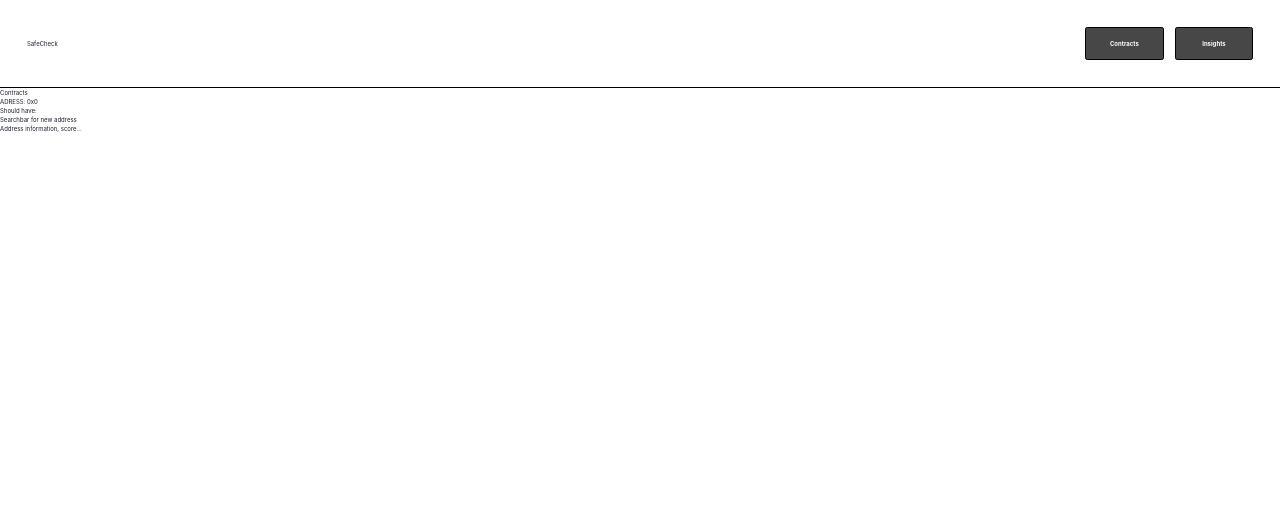
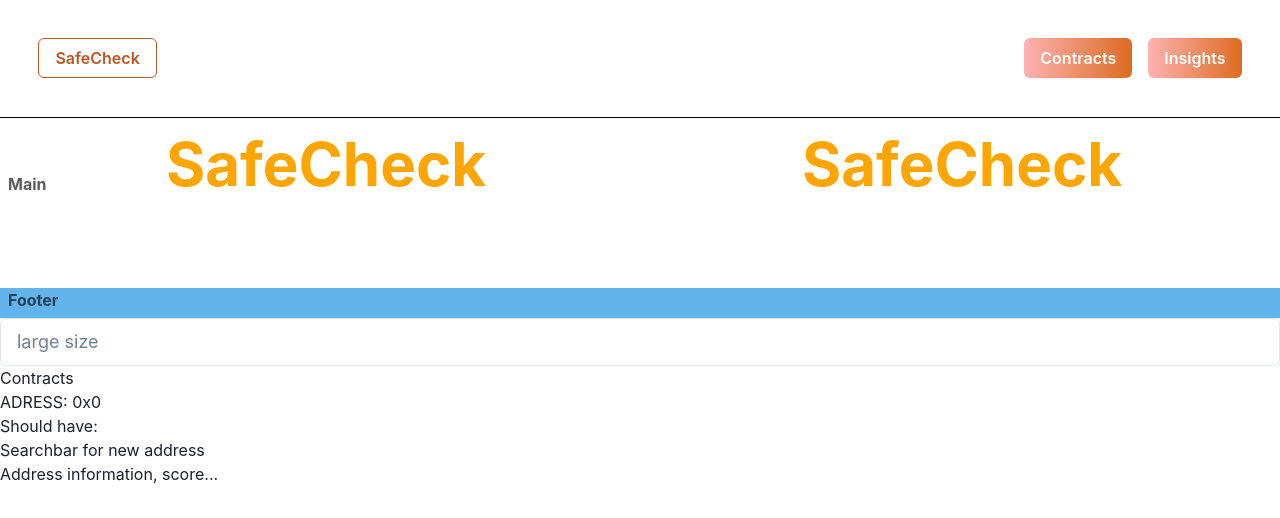
Before and after one commit to julio4/safecheck-monorepo, a React app in the folder packages/front/: page /contracts/0x0 in a window 1280 px wide. Built offline with nearby package versions, Linux system fonts and the light colour scheme.

Commit message:
contracts

```diff
--- a/packages/front/src/components/Header.jsx
+++ b/packages/front/src/components/Header.jsx
@@ -1,5 +1,7 @@
 import { Link, Outlet } from 'react-router-dom';
 import '../css/Header.css';
+
+import { Button } from '@chakra-ui/react';
 
 const Header = (props => {
   return (
@@ -7,14 +9,20 @@ const Header = (props => {
       <header>
         <nav className='bar'>
           <div>
-            <h1>SafeCheck</h1>
+            <Link to='/'>
+              <Button colorScheme="orange" variant="outline">SafeCheck</Button>
+            </Link>
           </div>
           <ul>
             <li>
-              <Link className='link' to='/contracts/0x0'>Contracts</Link>
+              <Link to='/contracts/0x0'>
+                <Button colorScheme="orange" bgGradient='linear(to-r, red.200, orange.500)'>Contracts</Button>
+              </Link>
             </li>
             <li>
-              <Link className='link' to='/insights'>Insights</Link>
+              <Link to='/insights'>
+                <Button colorScheme="orange" bgGradient='linear(to-r, red.200, orange.500)'>Insights</Button>
+              </Link>
             </li>
           </ul>
         </nav>
--- a/packages/front/src/css/Root.css
+++ b/packages/front/src/css/Root.css
@@ -1,9 +1,3 @@
-* {
-  font-size: 70%;
-
-  transition: background-color .1s linear;
-}
-
 /*
 body {
   background-color: #FFFFFF;
--- a/packages/front/src/pages/Contracts.jsx
+++ b/packages/front/src/pages/Contracts.jsx
@@ -1,9 +1,40 @@
 import { useParams } from "react-router-dom";
+import { Input, Button, ButtonGroup, Grid, GridItem } from '@chakra-ui/react'
+import { Heading, Center } from '@chakra-ui/react'
 
 const Contracts = (props) => {
   const a = useParams();
   return (
     <>
+      <Grid
+      templateAreas={`"header header"
+                      "main main"
+                      "footer footer"`}
+      gridTemplateRows={'50px 1fr 30px'}
+      gridTemplateColumns={'150px 1fr'}
+      h='200px'
+      gap='1'
+      color='blackAlpha.700'
+      fontWeight='bold'
+      >
+      <GridItem pl='2' area={'header'}>
+        <Center>
+          <Heading as='h1' color='orange' size='3xl' margin="1rem auto auto auto">
+            SafeCheck
+          </Heading>
+          <Heading as='h1' color='orange' size='3xl' margin="1rem auto auto auto">
+            SafeCheck
+          </Heading>
+        </Center>
+      </GridItem>
+      <GridItem pl='2'  area={'main'}>
+        Main
+      </GridItem>
+      <GridItem pl='2' bg='blue.300' area={'footer'}>
+        Footer
+      </GridItem>
+      </Grid>
+      <Input placeholder='large size' size='lg' />
       <h1>Contracts</h1>
       <span>ADRESS: {a.address}</span>
       <p>
```
